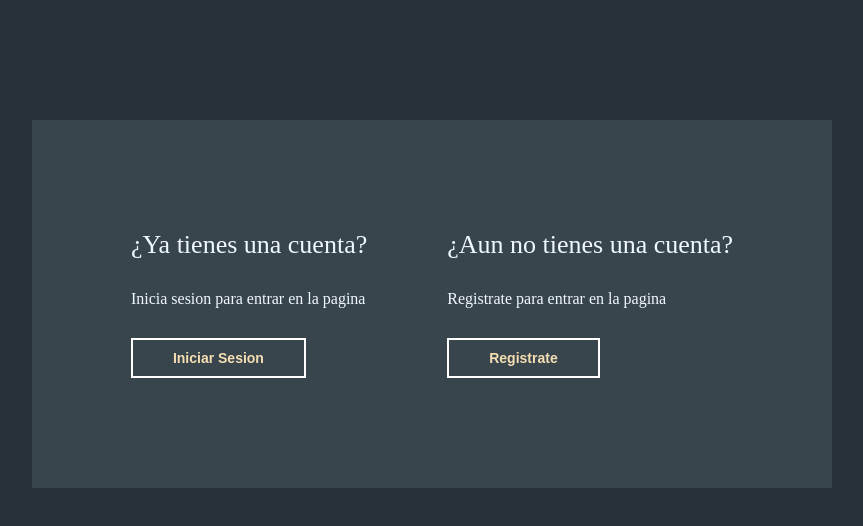
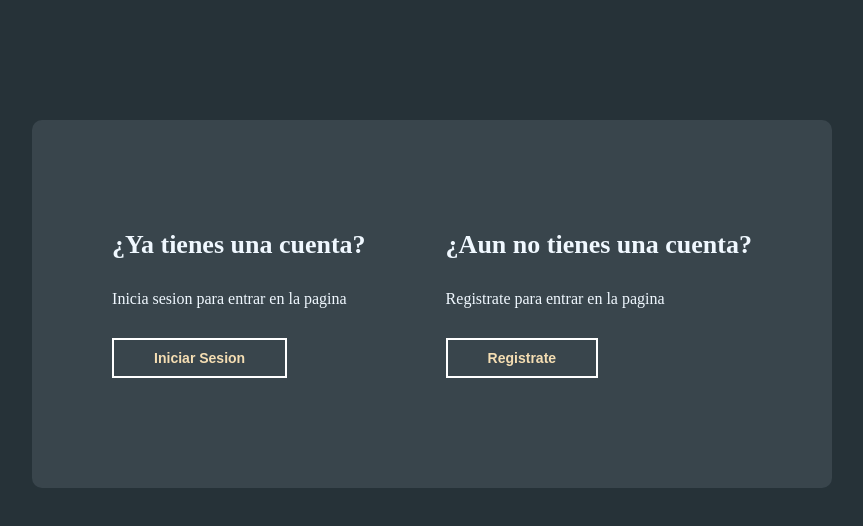
Before and after one commit to TriggerXZ/Login, a plain HTML site: page views/index.html in a window 1280 px wide. Shown: the whole page, without its empty margins (208-1071 px from the left). Drawn offline with Linux system fonts and the light colour scheme.

Commit message:
Completado

```diff
--- a/css/style.css
+++ b/css/style.css
@@ -7,10 +7,6 @@
 
 body{
     background-color: #263238;
-    background-size: cover;
-    background-repeat: no-repeat;
-    background-position: center;
-    background-attachment: fixed;
 }
 
 main{
@@ -33,12 +29,13 @@ main{
     display: flex;
     justify-content: center;
     background-color: #4f5b627a;
+    border-radius: 10px;
 }
 
 .caja div{
     margin: 100px 40px;
     color: aliceblue;
-    transition: all 500ms;
+    transition: all 400ms;
 }
 
 .caja div p,
@@ -47,7 +44,7 @@ main{
 }
 
 .caja div h3{
-    font-weight: 400;
+    font-weight: bold;
     font-size: 26px;
 }
 
@@ -56,10 +53,10 @@ main{
     border: 2px solid #fff;
     background: transparent;
     font-size: 14px;
-    font-weight: 600;
+    font-weight: bolder;
     cursor: pointer;
-    color: wheat;
-    transition: all 200ms;
+    color: rgb(248, 213, 149);
+    transition: all 300ms;
 }
 
 .caja button:hover{
@@ -84,7 +81,7 @@ a{
 
 .contenedor__login-register form{
     width: 100%;
-    padding: 80px 20px;
+    padding: 70px 20px;
     background: #fff;
     position: absolute;
     border-radius: 20px;
@@ -110,15 +107,15 @@ a{
 .contenedor__login-register form button{
     margin-top: 40px;
     padding: 10px 40px;
-    border: none;
-    font-size: 14px;
+    font-size: 15px;
     background: transparent;
     border: 2px solid #263238;
     cursor: pointer;
     color: rgb(248, 214, 151);
-    margin-bottom: -30px;
+    margin-bottom: -10px;
     margin-left: 90px;
     border-radius: 8px;
+    transition: all 300ms;
 }
 
 .contenedor__login-register form button:hover{
--- a/views/index.html
+++ b/views/index.html
@@ -11,13 +11,13 @@
     <main>
       <div class="contenedor__todo">
         <div class="caja">
-          <div class="caja__login">
+          <div>
             <h3>¿Ya tienes una cuenta?</h3>
             <p>Inicia sesion para entrar en la pagina</p>
             <button type="submit"><a href="login.html">Iniciar Sesion</a></button>
           </div>
 
-          <div class="caja__registrate">
+          <div>
             <h3>¿Aun no tienes una cuenta?</h3>
             <p>Registrate para entrar en la pagina</p>
             <button type="submit"><a href="register.html">Registrate</a></button>
```
